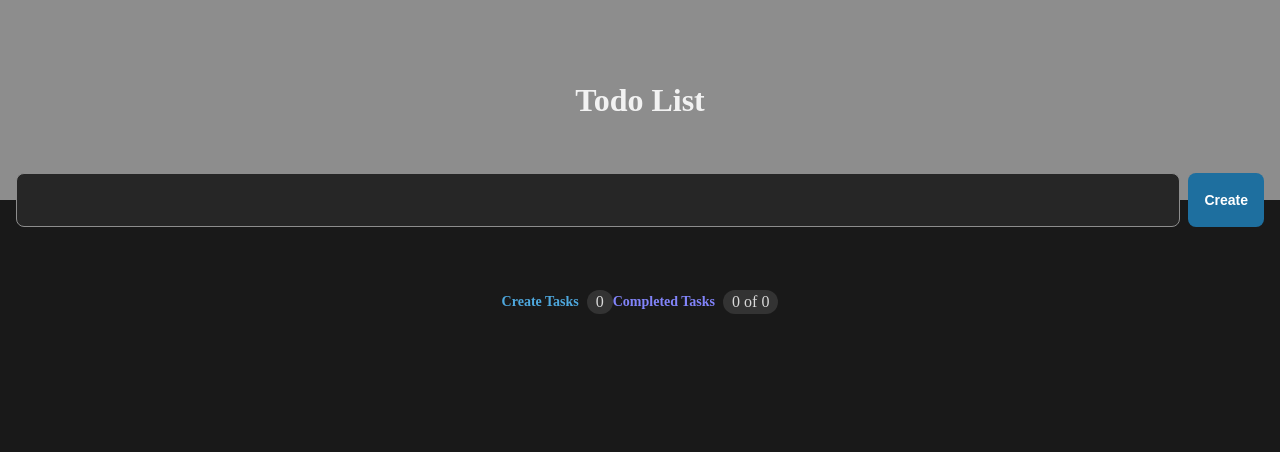
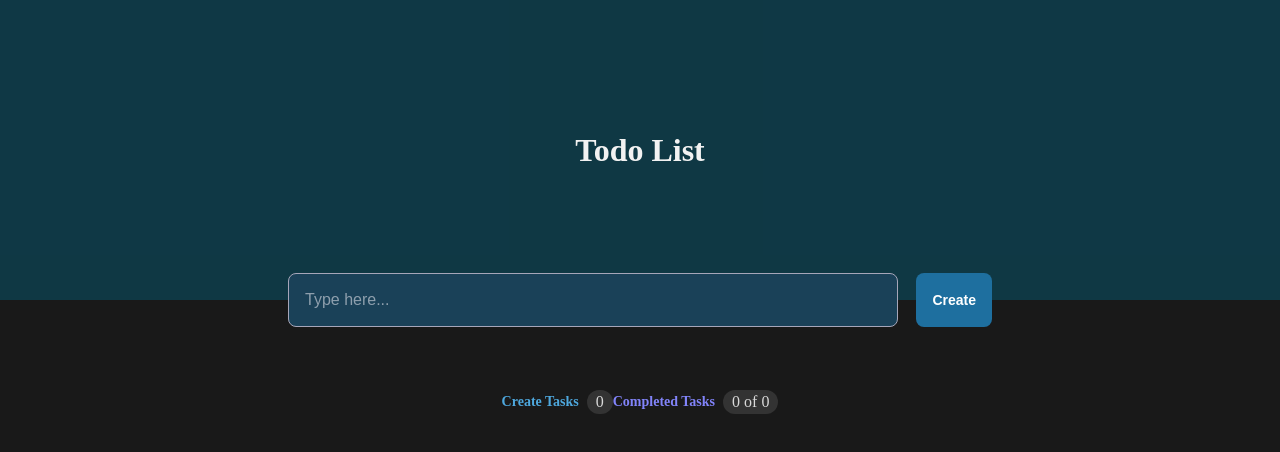
Before and after one commit to Abzall/Simple-To-Do-App, a React (Vite) app: page / in a window 1280 px wide. Shown: the top 452 px of the page. Built offline with nearby package versions, Linux system fonts and the light colour scheme.

Commit message:
update styles

```diff
--- a/src/components/header/Header.jsx
+++ b/src/components/header/Header.jsx
@@ -19,7 +19,7 @@ const Header = ({addTask}) => {
     <header className={styles.header}>
         <h1>Todo List</h1>
         <form className={styles.taskForm} onSubmit={handleSubmit}>
-            <input type="text" onChange={ChangeInput} value={input}/>
+            <input type="text" onChange={ChangeInput} value={input} placeholder='Type here...'/>
             <button>Create</button>
         </form>
     </header>
--- a/src/components/header/header.module.css
+++ b/src/components/header/header.module.css
@@ -1,16 +1,16 @@
 .header {
-    background: #8d8d8d;
+    background: #0850678f;
     display: flex;
     justify-content: center;
     align-items: center;
-    height: 200px;
+    height: 300px;
     position: relative;
 }
 .taskForm {
     position: absolute;
     height: 54px;
     bottom: -27px;
-    width: 100%;
+    width: 20%;
     min-width: 736px;
     display: flex;
     gap: 8px;
@@ -20,15 +20,16 @@
     height: 100%;
     flex: 1;
     color: #fff;
-    background: #262626;
-    border: 1px solid #8d8d8d;
+    background: rgba(26, 65, 88);
+    border: 1px solid #a6a6b9;
     border-radius: 8px;
     padding: 0 16px;
     font-size: 16px;
     outline: none;
+    margin-right: 10px;
 }
 .taskForm input::placeholder {
-    color: #808080;
+    color: #8e9fad;
 }
 .taskForm button {
     height: 100%;
```
